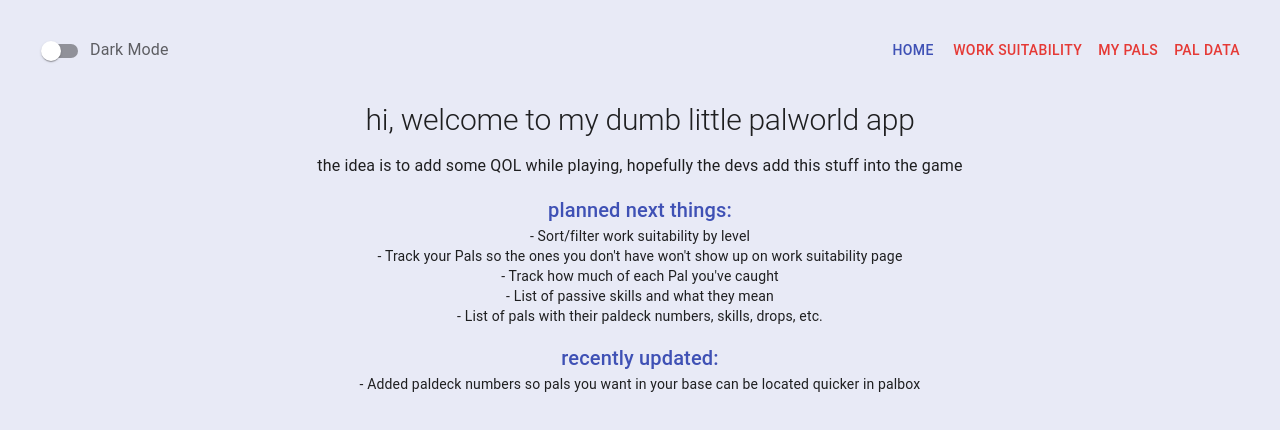
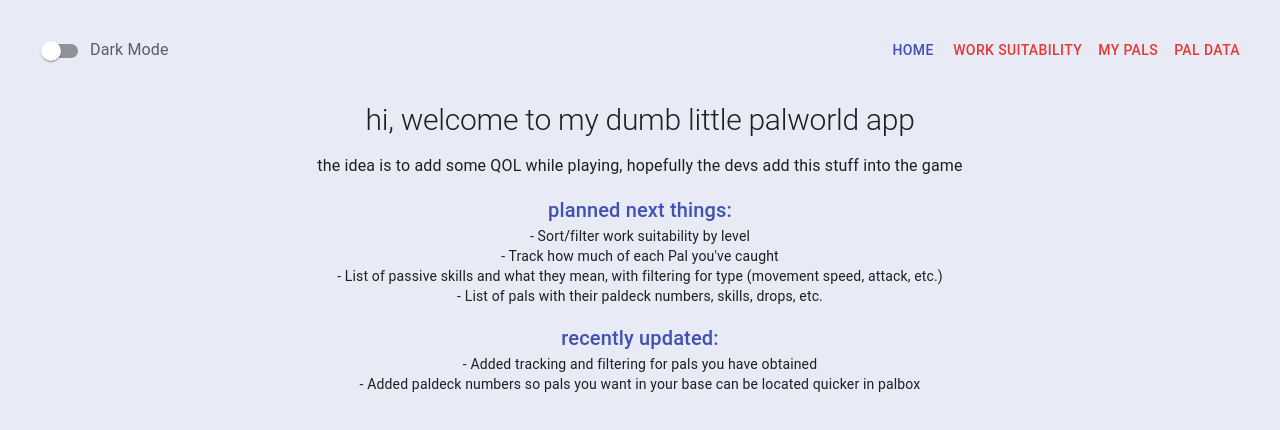
Before and after one commit to piratemermaid/palworld-interactive-wiki, a React (Vite) app: page / in a window 1280 px wide. Shown: the top 430 px of the page. Built offline with nearby package versions, Linux system fonts and the light colour scheme.

Commit message:
Update homepage notes

```diff
--- a/src/routes/HomePage.tsx
+++ b/src/routes/HomePage.tsx
@@ -2,13 +2,13 @@
 
 const todoItems = [
   'Sort/filter work suitability by level',
-  "Track your Pals so the ones you don't have won't show up on work suitability page",
   "Track how much of each Pal you've caught",
-  'List of passive skills and what they mean',
+  'List of passive skills and what they mean, with filtering for type (movement speed, attack, etc.)',
   'List of pals with their paldeck numbers, skills, drops, etc.',
 ];
 
 const recentUpdates = [
+  'Added tracking and filtering for pals you have obtained',
   'Added paldeck numbers so pals you want in your base can be located quicker in palbox',
 ];
 
```
